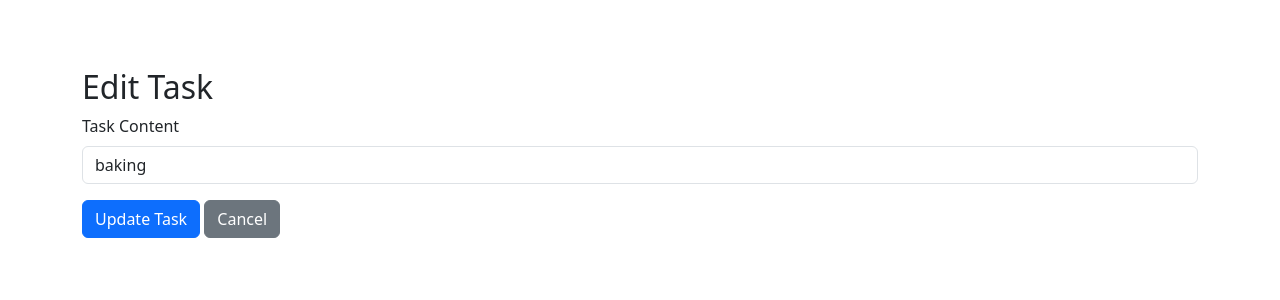
After one commit to EricKimuya/To_Do_Task, a Flask app: page /edit/1 in a window 1280 px wide. The commit adds this page. Shown: the top 300 px of the page. Run offline with Flask 3, Linux system fonts and the light colour scheme; data comes from the database, SQL or seed files in the repository; both versions use the stored data as it was after the commit.

Commit message:
second commit

```diff
--- a/app.py
+++ b/app.py
@@ -52,6 +52,23 @@ def delete_task(id):
     except Exception as e:
         return f"There was a problem deleting that task: {e}"
 
+@app.route('/edit/<int:id>', methods=['GET', 'POST'])
+def edit_task(id):
+    task = Todo.query.get_or_404(id)
+
+    if request.method == 'POST':
+        task.content = request.form['content']
+
+        try:
+            db.session.commit()
+            return redirect('/')
+        except Exception as e:
+            return f"There was an issue updating the task: {e}"
+
+    else:
+        return render_template('edit.html', task=task)
+
+
 
 if __name__ == '__main__':
     app.run(debug=True)
--- /dev/null
+++ b/templates/edit.html
@@ -0,0 +1,19 @@
+{% extends 'base.html' %}
+
+{% block head %}
+<link href="https://cdn.jsdelivr.net/npm/bootstrap@5.3.0/dist/css/bootstrap.min.css" rel="stylesheet">
+{% endblock %}
+
+{% block body %}
+<div class="container mt-5">
+    <h2>Edit Task</h2>
+    <form method="POST">
+        <div class="mb-3">
+            <label for="content" class="form-label">Task Content</label>
+            <input type="text" id="content" name="content" class="form-control" value="{{ task.content }}" required>
+        </div>
+        <button type="submit" class="btn btn-primary">Update Task</button>
+        <a href="{{ url_for('index') }}" class="btn btn-secondary">Cancel</a>
+    </form>
+</div>
+{% endblock %}
--- a/templates/index.html
+++ b/templates/index.html
@@ -2,6 +2,7 @@
 
 {% block head %}
 <link href="https://cdn.jsdelivr.net/npm/bootstrap@5.3.0/dist/css/bootstrap.min.css" rel="stylesheet">
+<title>Task Master</title>
 {% endblock %}
 
 {% block body %}
@@ -34,7 +35,7 @@
                 <td>{{ task.date_created.strftime('%Y-%m-%d %H:%M') }}</td>
                 <td>
                     <!-- Edit route (not yet implemented) -->
-                    <!-- <a href="{{ url_for('edit_task', task_id=task.id) }}" class="btn btn-sm btn-warning">Edit</a> -->
+                    <a href="{{ url_for('edit_task', id=task.id) }}" class="btn btn-sm btn-warning">Edit</a>
                     <a href="{{ url_for('delete_task', id=task.id) }}" class="btn btn-sm btn-danger">Delete</a>
                 </td>
             </tr>
```
Also changed, not shown: instance/test.db.
